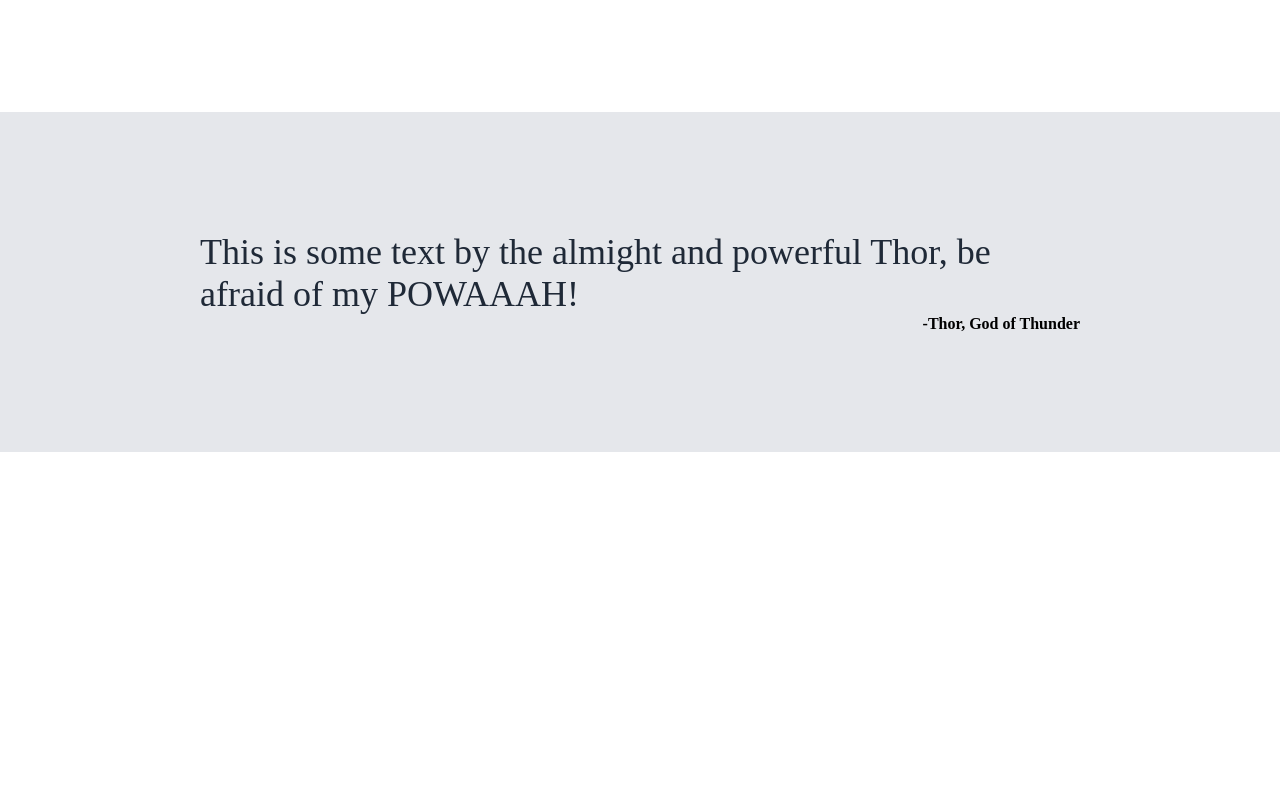
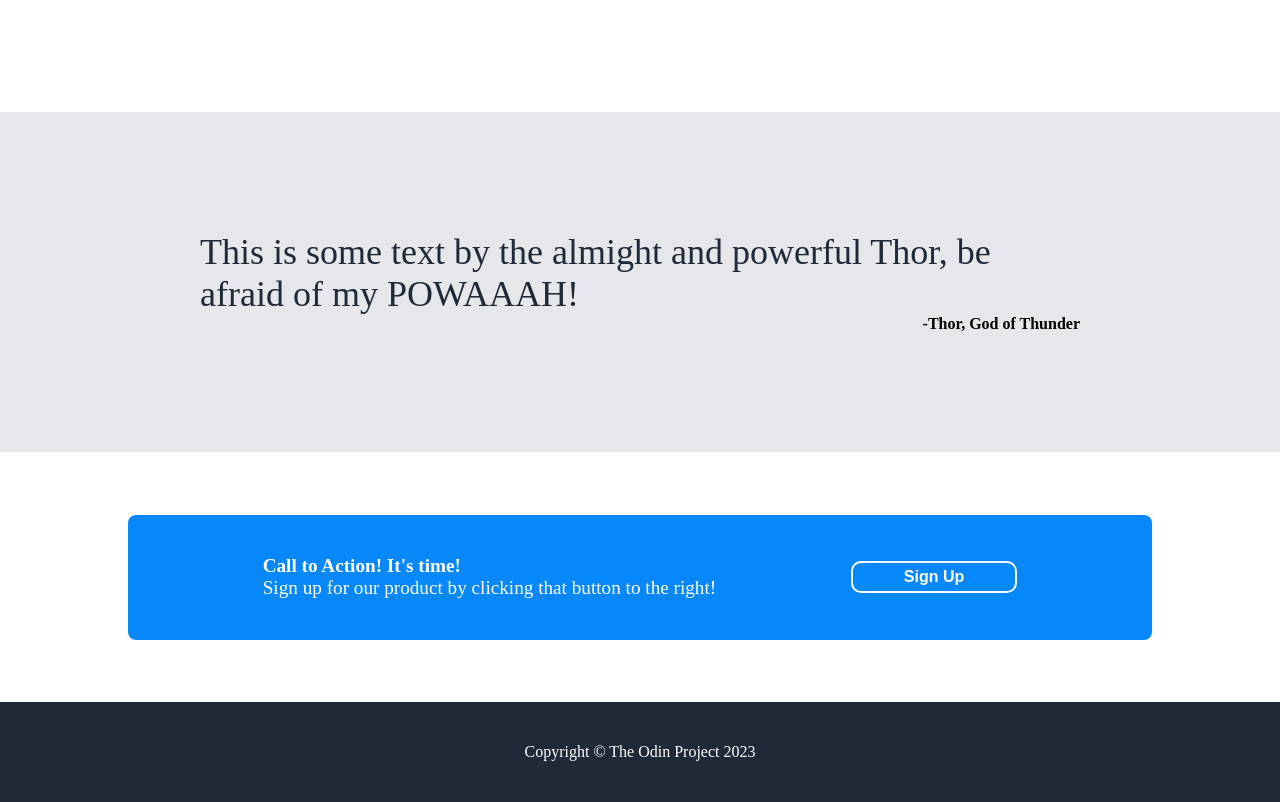
Before and after one commit to Luisapo/landing_page, a plain HTML site: page index.html in a window 1280 px wide. Shown: the part 868-1670 px from the top of the page. Before the commit the page ends 1339 px from the top, so only its background shows below. Drawn offline with Linux system fonts and the light colour scheme.

Commit message:
Finish create landing page

```diff
--- a/css/stylesheet.css
+++ b/css/stylesheet.css
@@ -161,3 +161,54 @@ a{
 }
 
 /*-------------banner---------------*/
+
+.banner {
+    display: flex;
+    height: 250px;
+    justify-content: center;
+    align-items: center;
+}
+
+.banner .container {
+    display: flex;
+    font-size: larger;
+    background-color: #0688fa;
+    color: white;
+    width: 80%;
+    height: 50%;
+    flex-wrap: wrap;
+    justify-content: space-evenly;
+    align-content: center;
+    border-radius: 8px;
+}
+
+
+.banner .sign_up {
+	background-color:transparent;
+	border-radius:10px;
+	border:2px solid #ffffff;
+	display:inline-block;
+	cursor:pointer;
+	color:#ffffff;
+	font-family:Arial;
+	font-size:16px;
+	padding:5px 51px;
+	text-decoration:none;
+    align-self: center;
+    font-weight: 700;
+
+}
+
+
+/*----------------------------Footer--------------------------*/
+
+.footer {
+    height: 100px;
+    background-color: #1F2937;
+    color: #ffffff;
+    display: flex;
+    flex-wrap: wrap;
+    justify-content: center;
+    align-content: center;
+
+}
--- a/index.html
+++ b/index.html
@@ -65,7 +65,15 @@
 
         <!----------------------------Banner-------------------------->
         <div class="banner">
-            <h3></h3>
+            <div class="container">
+                <p><strong>Call to Action! It's time!</strong><br>Sign up for our product by clicking that button to the right!</p>
+                <div class="sign_up">Sign Up</div>
+            </div>
+        </div>
+
+        <!-----------------------------Footer-------------------------->
+        <div class="footer">
+            <p>Copyright © The Odin Project 2023</p>
         </div>
 
 
```
